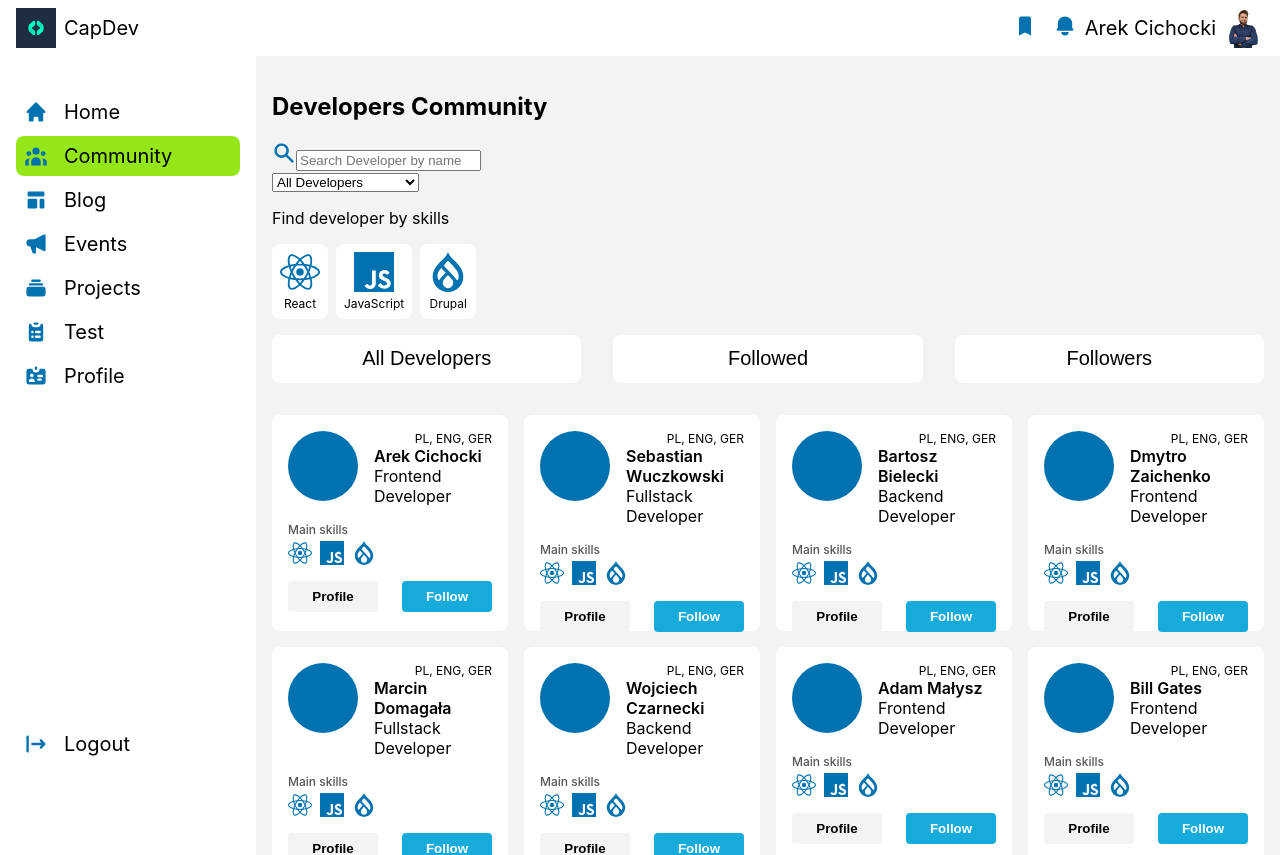
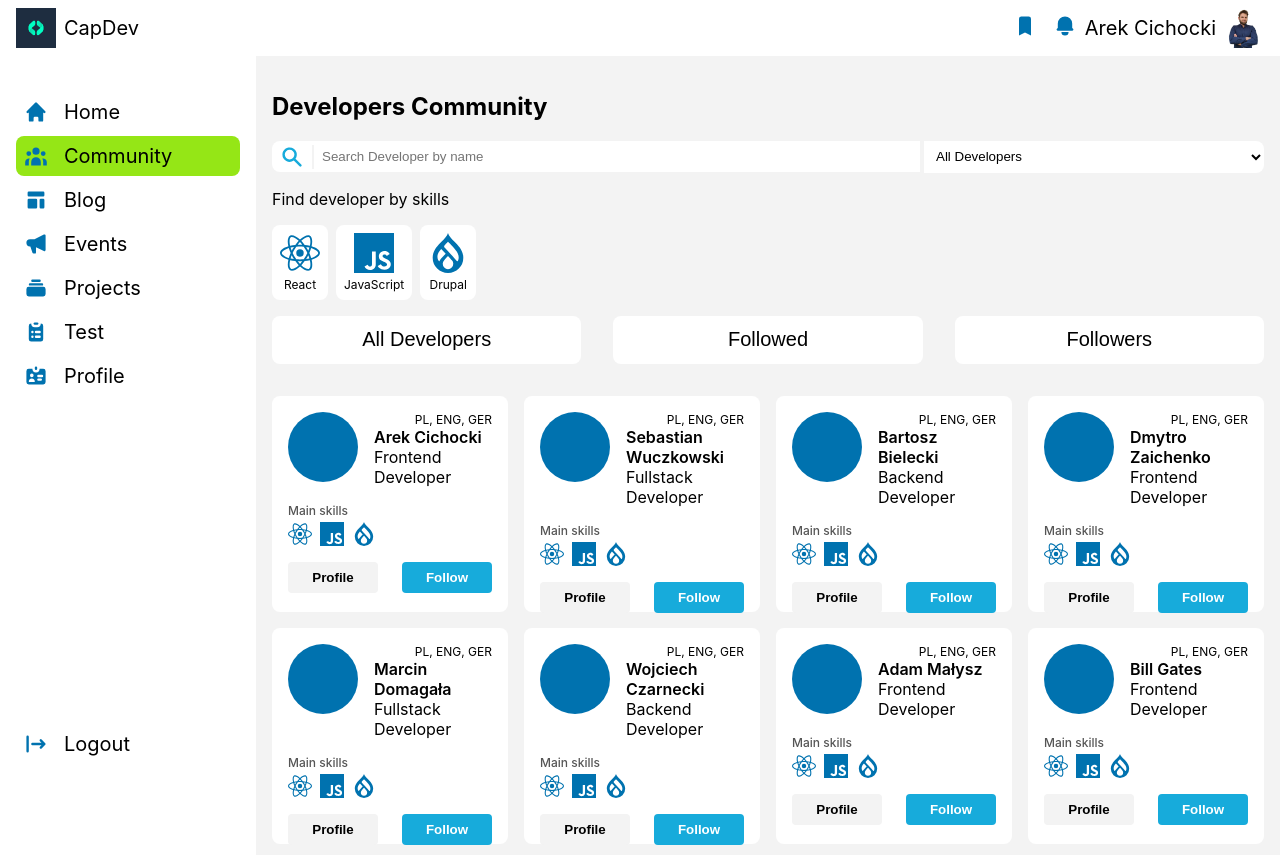
Before and after one commit to ArexSpeed/devhub, a Next.js app: page /community in a window 1280 px wide. Shown: the top 855 px of the page. Built offline with nearby package versions, Linux system fonts and the light colour scheme.

Commit message:
add searchbox style

```diff
--- a/pages/community/index.jsx
+++ b/pages/community/index.jsx
@@ -1,32 +1,36 @@
-import { useState } from "react";
-import { SearchIcon } from "components/Icons";
-import SkillsTags from "components/SkillsTags";
-import TitleSite from "components/TitleSite";
-import DevCard from "components/DevCard";
-import users from "data/users.json";
+import { useState } from 'react';
+import { SearchIcon } from 'components/Icons';
+import SkillsTags from 'components/SkillsTags';
+import TitleSite from 'components/TitleSite';
+import DevCard from 'components/DevCard';
+import users from 'data/users.json';
 
 const ComminityPage = () => {
   const [activeButton, setActiveButton] = useState();
   const [developerPosition, setDeveloperPosition] = useState('');
+  const [searchValue, setSearchValue] = useState('');
 
   return (
     <div className="community">
-      {console.log(developerPosition)}
       <section className="community__title">
         <TitleSite title="Developers Community" />
       </section>
-      <section className="community__searchBox">
-      <div className="community__search">
-          <SearchIcon className="icon-medium primary-blue" />
+      <section className="community__searchcontainer">
+        <div className="community__searchbox">
+          <div className="community__searchbox-icon">
+            <SearchIcon className="icon-medium secondary-blue" />
+          </div>
           <input
             type="text"
+            className="community__searchbox-input"
             placeholder="Search Developer by name"
+            value={searchValue}
+            onChange={(e) => setSearchValue(e.target.value)}
           />
         </div>
         <select
           className="community__selector"
-          onChange={(e) => setDeveloperPosition(e.target.value)}
-         >
+          onChange={(e) => setDeveloperPosition(e.target.value)}>
           <option value="">All Developers</option>
           <option value="Frontend Developer">Frontend Developers</option>
           <option value="Backend Developer">Backend Developers</option>
@@ -39,32 +43,34 @@ const ComminityPage = () => {
       </section>
       <section className="community__buttons">
         <button
-          className={activeButton ===  "All Developers" ? "community__button active" : "community__button"}
-          onClick={() => setActiveButton("All Developers")}
-        >
-            All Developers
+          className={
+            activeButton === 'All Developers' ? 'community__button active' : 'community__button'
+          }
+          onClick={() => setActiveButton('All Developers')}>
+          All Developers
         </button>
         <button
-          className={activeButton ===  "Followed" ? "community__button active" : "community__button"}
-          onClick={() => setActiveButton("Followed")}>
+          className={activeButton === 'Followed' ? 'community__button active' : 'community__button'}
+          onClick={() => setActiveButton('Followed')}>
           Followed
         </button>
         <button
-         className={activeButton ===  "Followers" ? "community__button active" : "community__button"}
-          onClick={() => setActiveButton("Followers")}
-        >
+          className={
+            activeButton === 'Followers' ? 'community__button active' : 'community__button'
+          }
+          onClick={() => setActiveButton('Followers')}>
           Followers
         </button>
       </section>
       <section className="community__profiles">
         {users
-        .filter((user) => user.job.includes(developerPosition))
-        .map((user) => (
-          <DevCard key={user.id} id={user.id} name={user.name} job={user.job} />
-        ))}
+          .filter((user) => user.job.includes(developerPosition))
+          .map((user) => (
+            <DevCard key={user.id} id={user.id} name={user.name} job={user.job} />
+          ))}
       </section>
     </div>
-  )
-}
+  );
+};
 
 export default ComminityPage;
--- a/styles/page/community.scss
+++ b/styles/page/community.scss
@@ -8,6 +8,47 @@
     flex-direction: row;
     justify-content: space-between;
     align-items: center;
+  }
+  &__searchcontainer {
+    display: flex;
+    flex-direction: row;
+    align-items: center;
+    width: 100%;
+    height: 2rem;
+    background: transparent;
+  }
+  &__searchbox{
+    flex: 2;
+    display: flex;
+    flex-direction: row;
+    align-items: center;
+    background: $primary-white;
+    border-radius: 0.5rem 0 0 0.5rem;
+    &-icon {
+      display: flex;
+      justify-content: center;
+      align-items: center;
+      border-right: 2px solid $secondary-white;
+      padding: 0 0.5rem;
+    }
+    &-input {
+      width: 100%;
+      background: transparent;
+      height: 100%;
+      padding: 0.5rem;
+      border: none;
+      outline: none;
+    }
+  }
+  &__selector{
+    flex: 1;
+    height: 100%;
+    padding: 0 0.5rem;
+    background: $primary-white;
+    border-radius: 0 0.5rem 0.5rem 0;
+    border: none;
+    outline: none;
+    border-left: 4px solid $secondary-white;
   }
   &__buttons{
     display: grid;
```
